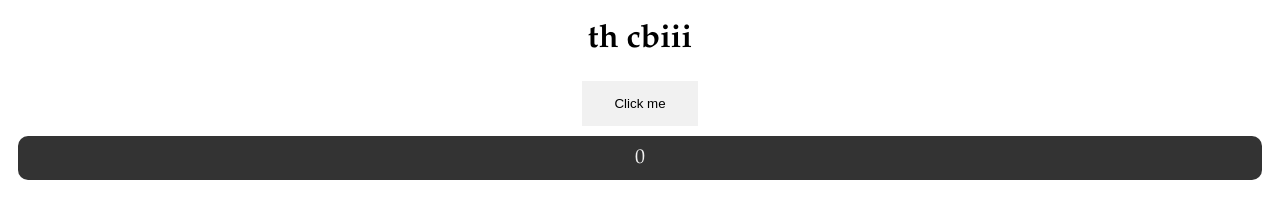
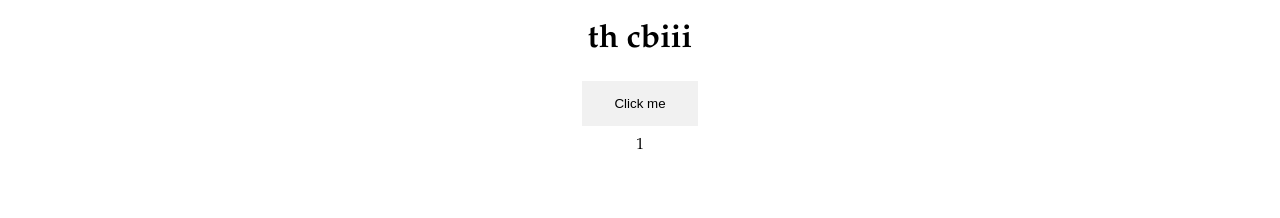
Before and after one commit to thCbiii/thCbiii.github.io, a plain HTML site: page index.html in a window 1280 px wide. Both pictures are taken after a click on the button "Click me". Drawn offline with Linux system fonts and the light colour scheme.

Commit message:
Initial setup

```diff
--- a/index.html
+++ b/index.html
@@ -22,4 +22,6 @@
     </div>
   </div>
 
+  <script src="index.js"></script>
+
 </body>
--- a/index.js
+++ b/index.js
@@ -0,0 +1,10 @@
+// Path: thCbiii.github.io/index.js
+
+// HTML Content
+var clickCounter = document.getElementById("clickCounter");
+var clickButton = document.getElementById("clickButton");
+
+// Click functions
+clickButton.onclick = function() {
+    clickCounter.innerHTML = parseInt(clickCounter.innerHTML) + 1;
+};
--- a/styles.css
+++ b/styles.css
@@ -18,10 +18,5 @@ button {
 }
 
 #clickCounter {
-    font-size: 20px;
-    color: #f1f1f1;
-    background-color: #333;
     padding: 10px;
-    border-radius: 10px;
-    margin: 10px;
 }
```
